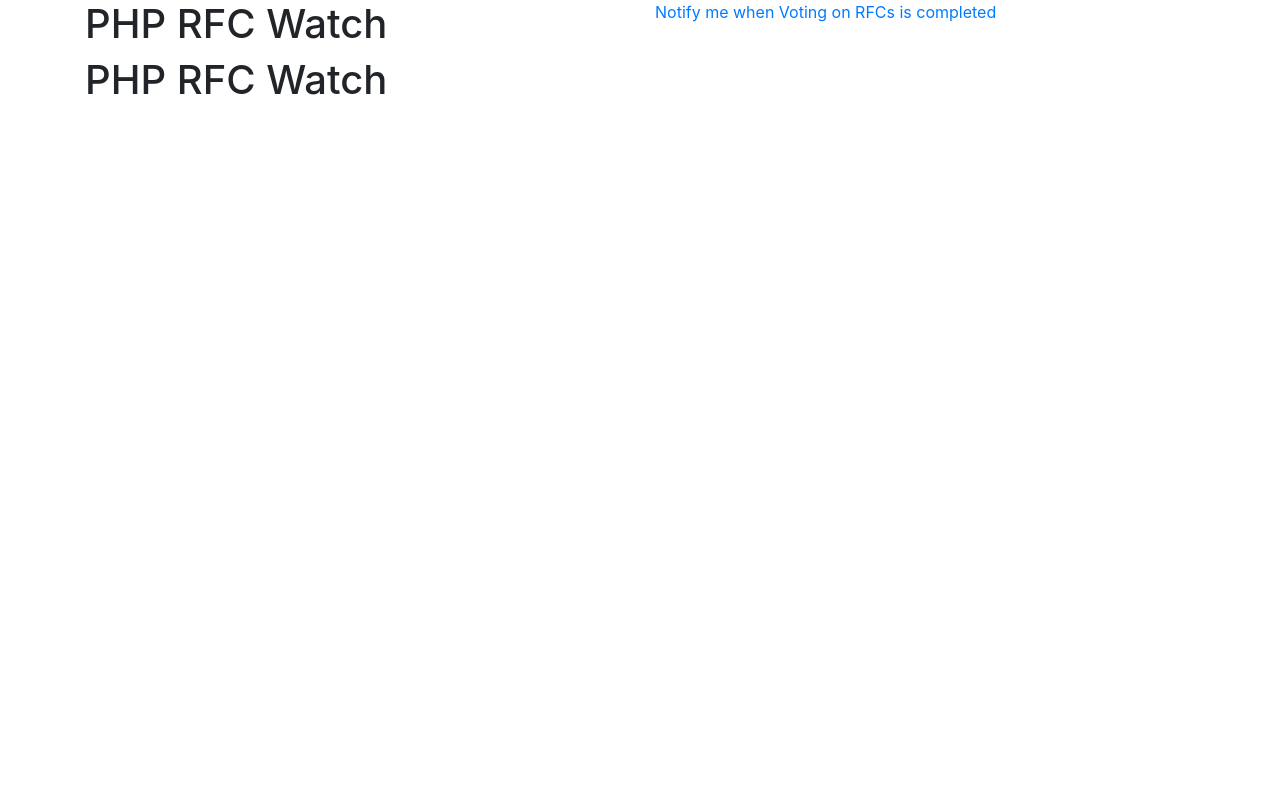
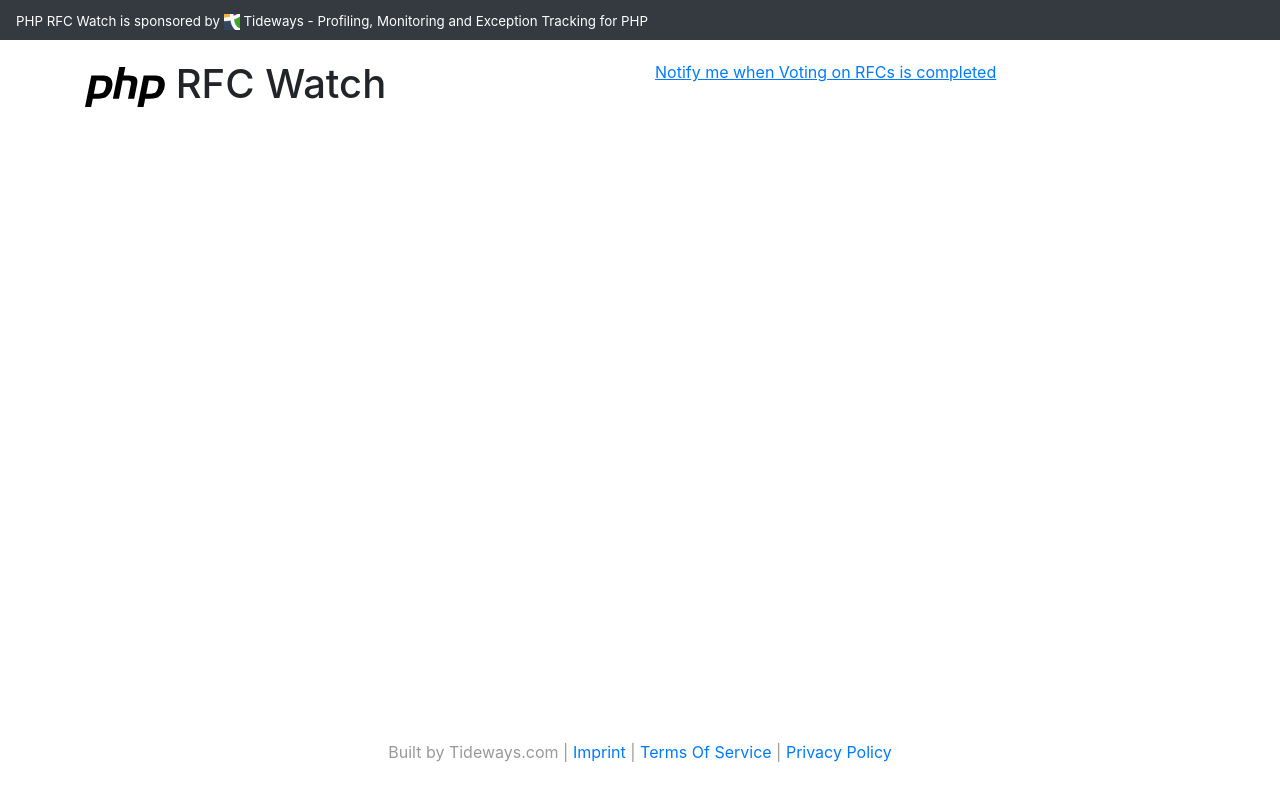
Before and after one commit to beberlei/php-rfc-watch, a PHP site: template templates/Default/index.html.twig in a window 1280 px wide. Run offline with PHP 8.4, Linux system fonts and the light colour scheme; the template is opened without the code that fills it, so the values that code supplies are empty; style sheets or scripts are compiled from the project's sources; some libraries are stand-ins or nearby versions.

Commit message:
Finish first layout.

```diff
--- a/assets/css/app.scss
+++ b/assets/css/app.scss
@@ -1 +1,29 @@
 @import '~bootstrap/scss/bootstrap.scss';
+
+nav {
+    .sponsored-by {
+        a {
+            font-size: 10pt;
+            color: #fff;
+        }
+    }
+}
+
+main {
+    margin-top: 20px;
+    flex: 1;
+    min-height: 85vh;
+
+    a {
+        text-decoration: underline;
+
+        &:hover {
+            text-decoration: none;
+        }
+    }
+}
+
+footer {
+    text-align: center;
+    color: #999;
+}
--- a/templates/Default/index.html.twig
+++ b/templates/Default/index.html.twig
@@ -1,5 +1,5 @@
 {% extends "base.html.twig" %}
 
 {% block content %}
-<h1>PHP RFC Watch</h1>
+<div id="app"></div>
 {% endblock %}
--- a/templates/base.html.twig
+++ b/templates/base.html.twig
@@ -8,10 +8,17 @@
         <link rel="stylesheet" href="{{ asset('build/css/app.css') }}">
     </head>
     <body>
+        <nav class="navbar navbar-expand-lg navbar-dark bg-dark">
+            <div class="sponsored-by">
+                <a target="_blank" href="https://tideways.com">PHP RFC Watch is sponsored by <img width="16" height="16" src="/tideways.png" /> Tideways <span class="d-none d-lg-inline">- Profiling, Monitoring and Exception Tracking for PHP</span></a>
+            </div>
+        </nav>
+
+        <main>
             <div class="container">
                 <div class="row">
                     <div class="col-sm">
-                    <h1>PHP RFC Watch</h1>
+                        <h1><img height="40" src="/php.svg"> RFC Watch</h1>
                     </div>
                     <div class="col-sm">
                         <a href="#">Notify me when Voting on RFCs is completed</a>
@@ -19,7 +26,21 @@
                 </div>
 
                 {% block content %}{% endblock %}
+
             </div>
+        </main>
+
+        <footer class="container-fluid bg-faded">
+            <div class="row">
+                <div class="col-sm">
+                    Built by Tideways.com |
+                    <a href="https://tideways.com/imprint">Imprint</a> |
+                    <a href="https://tideways.com/tos">Terms Of Service</a> |
+                    <a href="https://tideways.com/privacy">Privacy Policy</a>
+                </div>
+            </div>
+        </footer>
+
         <script src="{{ asset('build/js/app.js') }}"></script>
     </body>
 </html>
```
Also changed, not shown: public/php.svg (added), public/tideways.png (added), wireframe1.png (added). Lines whose indentation alone changed are shown as unchanged.
